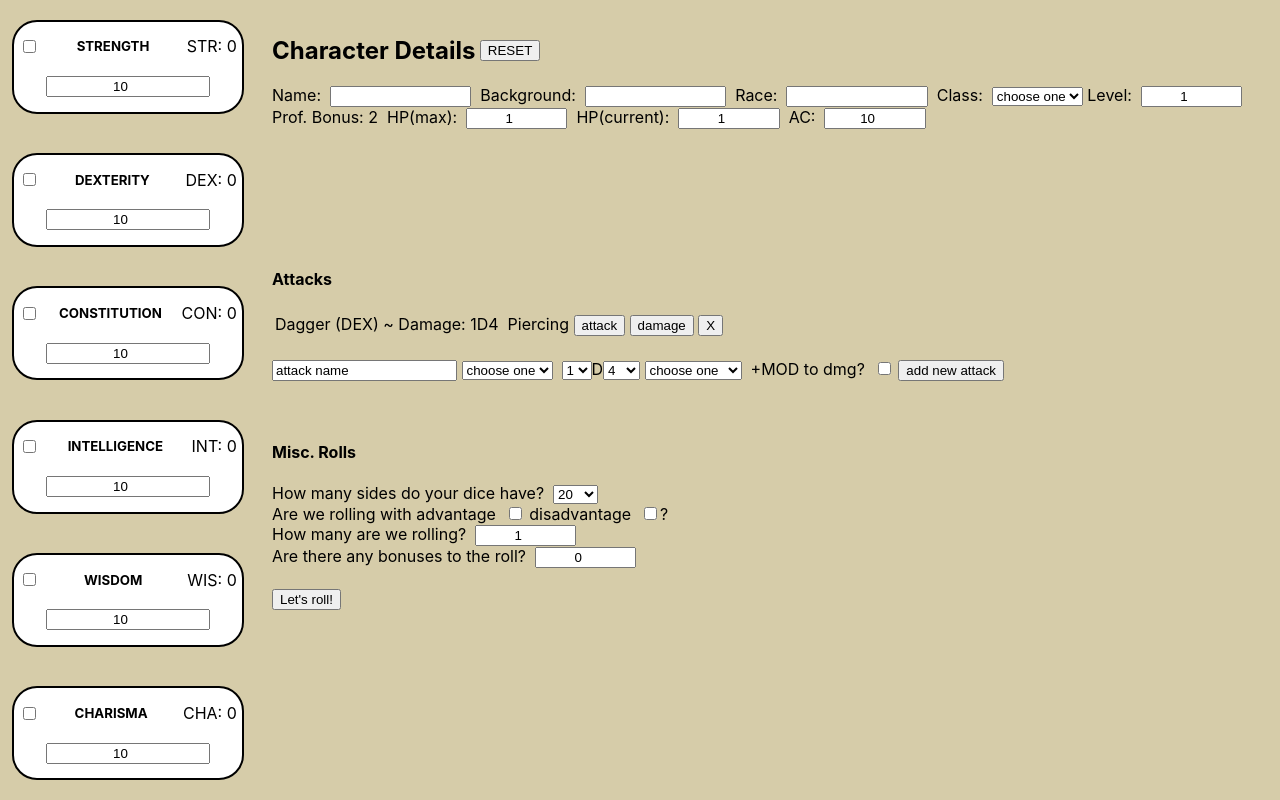
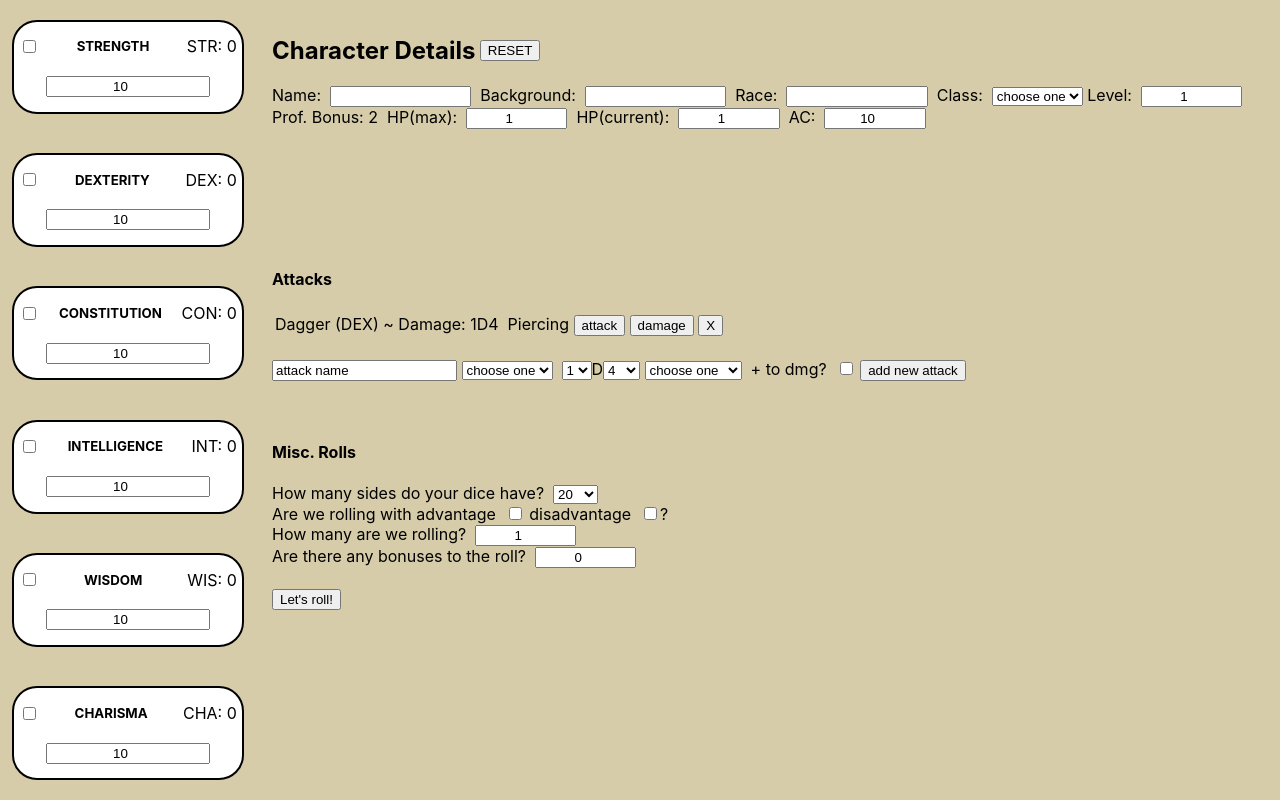
Before and after one commit to manuelanton/5eInteractiveCharacterSheet, a React (Create React App) app: page / in a window 1280 px wide. Built offline with nearby package versions, Linux system fonts and the light colour scheme.

Commit message:
replaced +MOD with +[STAT]

```diff
--- a/src/components/NewAttack.tsx
+++ b/src/components/NewAttack.tsx
@@ -75,7 +75,7 @@ const NewAttack = () => {
           </option>
         ))}
       </select>
-      &nbsp; +MOD to dmg? &nbsp;
+      &nbsp; +{newStat} to dmg? &nbsp;
       <input
         type="checkbox"
         name="damageMod"
```
